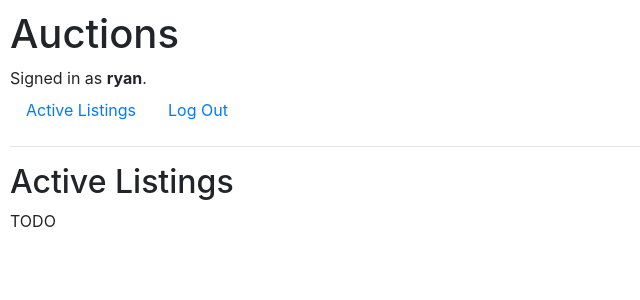
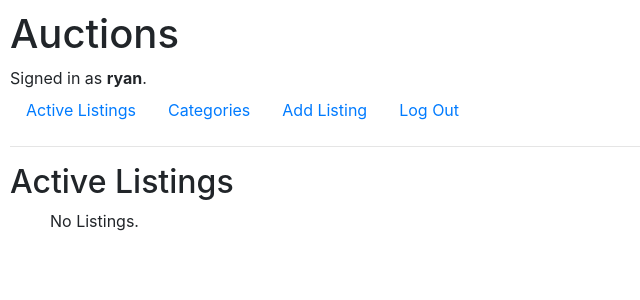
Before and after one commit to RyanNissenbaum/commerce, a Django app: page / in a window 1280 px wide. Shown: the top 300 px of the page, without its empty margins (0-640 px from the left). Run offline with Django 3.2, Linux system fonts and the light colour scheme; a user stored in the database is signed in; some libraries are stand-ins or nearby versions.

Commit message:
ons/0002_listing.py

```diff
--- a/auctions/templates/auctions/index.html
+++ b/auctions/templates/auctions/index.html
@@ -3,5 +3,12 @@
 {% block body %}
     <h2>Active Listings</h2>
 
-    TODO
+    <ul>
+    {% for listing in listings %}
+        <li><a href="{% url 'auctions:listing' listing.id %}">{{listing}}</a></li>
+    {% empty %}
+        No Listings.
+    {% endfor %}
+    </ul>
+
 {% endblock %}
--- a/auctions/templates/auctions/layout.html
+++ b/auctions/templates/auctions/layout.html
@@ -18,18 +18,24 @@
         </div>
         <ul class="nav">
             <li class="nav-item">
-                <a class="nav-link" href="{% url 'index' %}">Active Listings</a>
+                <a class="nav-link" href="{% url 'auctions:index' %}">Active Listings</a>
+            </li>
+            <li class="nav-item">
+                <a class="nav-link" href="{% url 'auctions:categories' %}">Categories</a>
             </li>
             {% if user.is_authenticated %}
                 <li class="nav-item">
-                    <a class="nav-link" href="{% url 'logout' %}">Log Out</a>
+                <a class="nav-link" href="{% url 'auctions:add' %}">Add Listing</a>
+                </li>
+                <li class="nav-item">
+                    <a class="nav-link" href="{% url 'auctions:logout' %}">Log Out</a>
                 </li>
             {% else %}
                 <li class="nav-item">
-                    <a class="nav-link" href="{% url 'login' %}">Log In</a>
+                    <a class="nav-link" href="{% url 'auctions:login' %}">Log In</a>
                 </li>
                 <li class="nav-item">
-                    <a class="nav-link" href="{% url 'register' %}">Register</a>
+                    <a class="nav-link" href="{% url 'auctions:register' %}">Register</a>
                 </li>
             {% endif %}
         </ul>
--- /dev/null
+++ b/auctions/templates/auctions/listing.html
@@ -0,0 +1,6 @@
+{% extends "auctions/layout.html" %}
+
+{% block body %}
+    <p>{{listing}}</p>
+
+{% endblock %}
--- a/auctions/templates/auctions/login.html
+++ b/auctions/templates/auctions/login.html
@@ -8,7 +8,7 @@
         <div>{{ message }}</div>
     {% endif %}
 
-    <form action="{% url 'login' %}" method="post">
+    <form action="{% url 'auctions:login' %}" method="post">
         {% csrf_token %}
         <div class="form-group">
             <input autofocus class="form-control" type="text" name="username" placeholder="Username">
@@ -19,6 +19,6 @@
         <input class="btn btn-primary" type="submit" value="Login">
     </form>
 
-    Don't have an account? <a href="{% url 'register' %}">Register here.</a>
+    Don't have an account? <a href="{% url 'auctions:register' %}">Register here.</a>
 
 {% endblock %}
--- a/auctions/templates/auctions/register.html
+++ b/auctions/templates/auctions/register.html
@@ -8,7 +8,7 @@
         <div>{{ message }}</div>
     {% endif %}
 
-    <form action="{% url 'register' %}" method="post">
+    <form action="{% url 'auctions:register' %}" method="post">
         {% csrf_token %}
         <div class="form-group">
             <input class="form-control" autofocus type="text" name="username" placeholder="Username", value="{{ username }}">
@@ -25,6 +25,6 @@
         <input class="btn btn-primary" type="submit" value="Register">
     </form>
 
-    Already have an account? <a href="{% url 'login' %}">Log In here.</a>
+    Already have an account? <a href="{% url 'auctions:login' %}">Log In here.</a>
 
 {% endblock %}
```
Also changed, not shown: auctions/templates/auctions/add.html (added, +11 -0 lines), auctions/templates/auctions/categories.html (added, +13 -0 lines).
